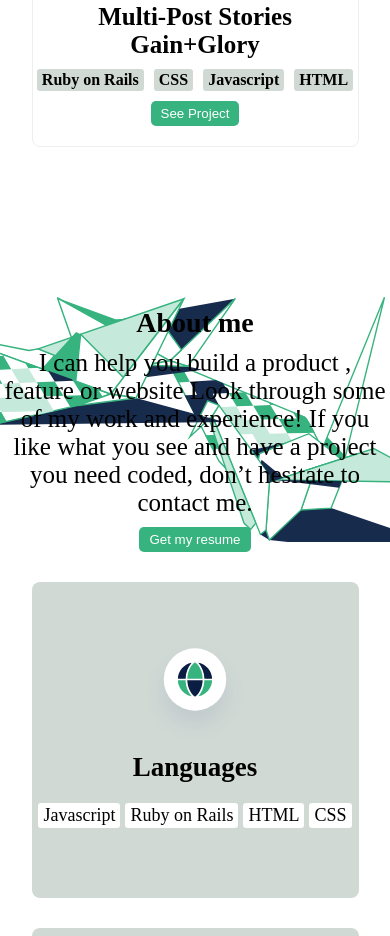
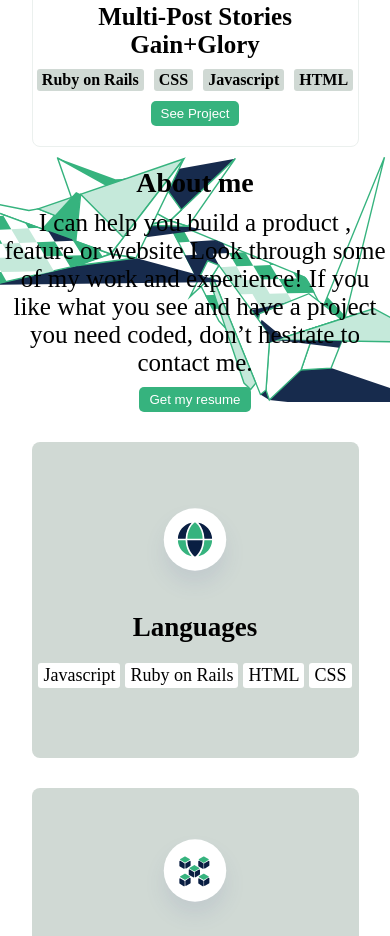
Before and after one commit to ciarangapu/Ciara_portfolio_website, a website: page index.html in a window 390 px wide. Shown: the part 3630-4566 px from the top of the page. Drawn offline with Linux system fonts and the light colour scheme.

Commit message:
add files to desktop

```diff
--- a/style.css
+++ b/style.css
@@ -219,10 +219,10 @@
   }
 
   .about {
-    background: url(./assets/images/illustration-about-me-2-desktop.svg) top left, url(assets/images/illustration\ about\ me\ desktop\ \(1\).svg) top right;
+    background: url(./assets/images/illustration-about-me-2-desktop.svg) top left, url(assets/images/illustration\ about\ me\ desktop.svg) top right;
     background-repeat: no-repeat;
-    margin-top: 150px;
   }
+
   .about_text h2 {
     font-size: 28px;
     font-weight: bold;
@@ -834,7 +834,7 @@
   }
 
   .about {
-    background: url(./assets/images/illustration-about-me-2-desktop.svg) top left, url(assets/images/illustration\ about\ me\ desktop\ \(1\).svg) top right;
+    background: url(./assets/images/illustration-about-me-2-desktop.svg) top left, url(assets/images/illustration\ about\ me\ desktop.svg) top right;
     background-repeat: no-repeat;
     margin-top: 150px;
   }
```
